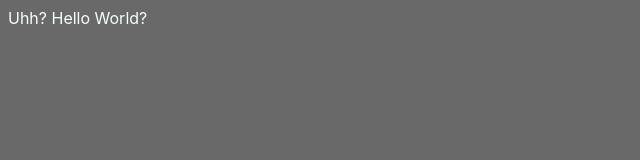
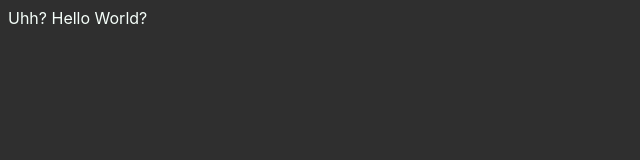
Before and after one commit to vmd1/v-mod.github.io, a plain HTML site: page index.html in a window 1280 px wide. Shown: the whole page, without its empty margins (0-640 px from the left). Drawn offline with Linux system fonts and the light colour scheme.

Commit message:
Update styles.css

```diff
--- a/styles.css
+++ b/styles.css
@@ -1,6 +1,6 @@
 body {
-    background-color: DimGrey;
+    background-color: #2F2F2F;
     color: MintCream;
-    background: DimGrey;
+    background: #2F2F2F;
     font-family: -apple-system, BlinkMacSystemFont, 'Segoe UI', Roboto, Oxygen, Ubuntu, Cantarell, 'Open Sans', 'Helvetica Neue', sans-serif;
   }
```
